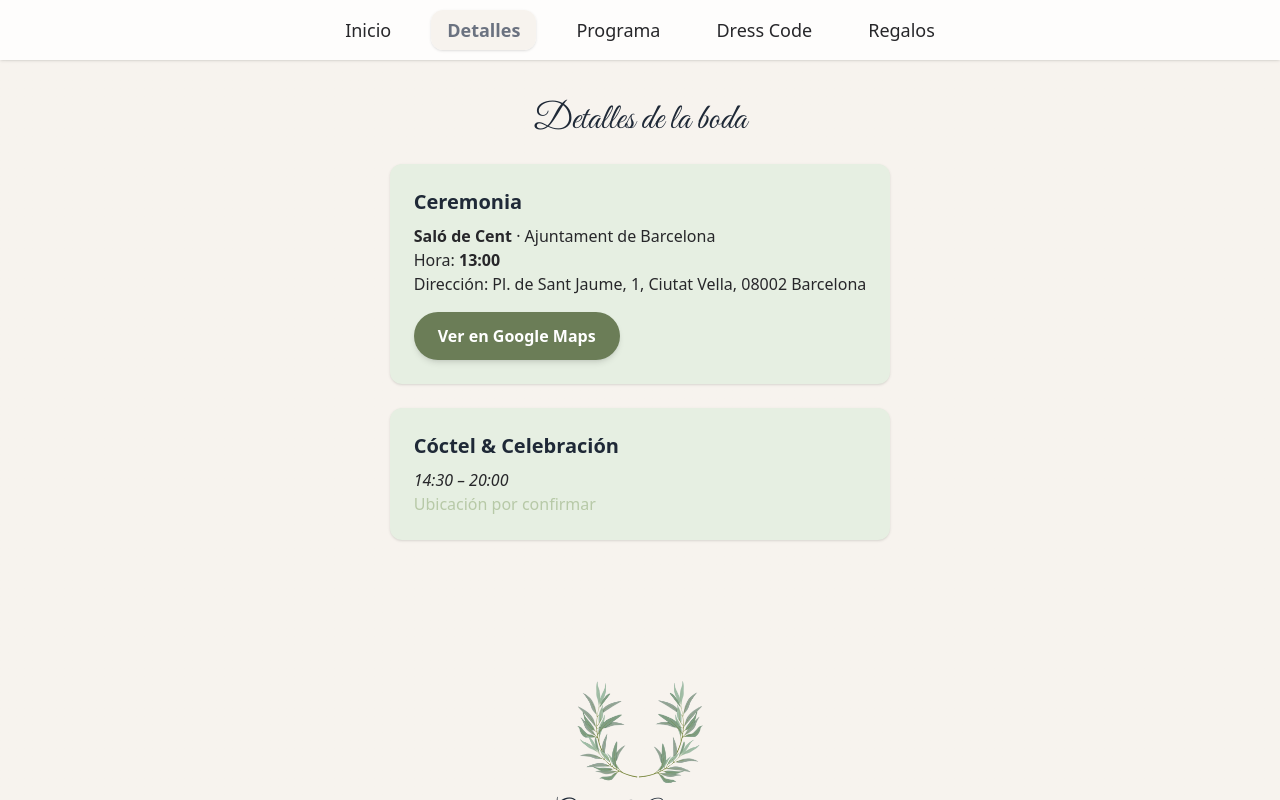
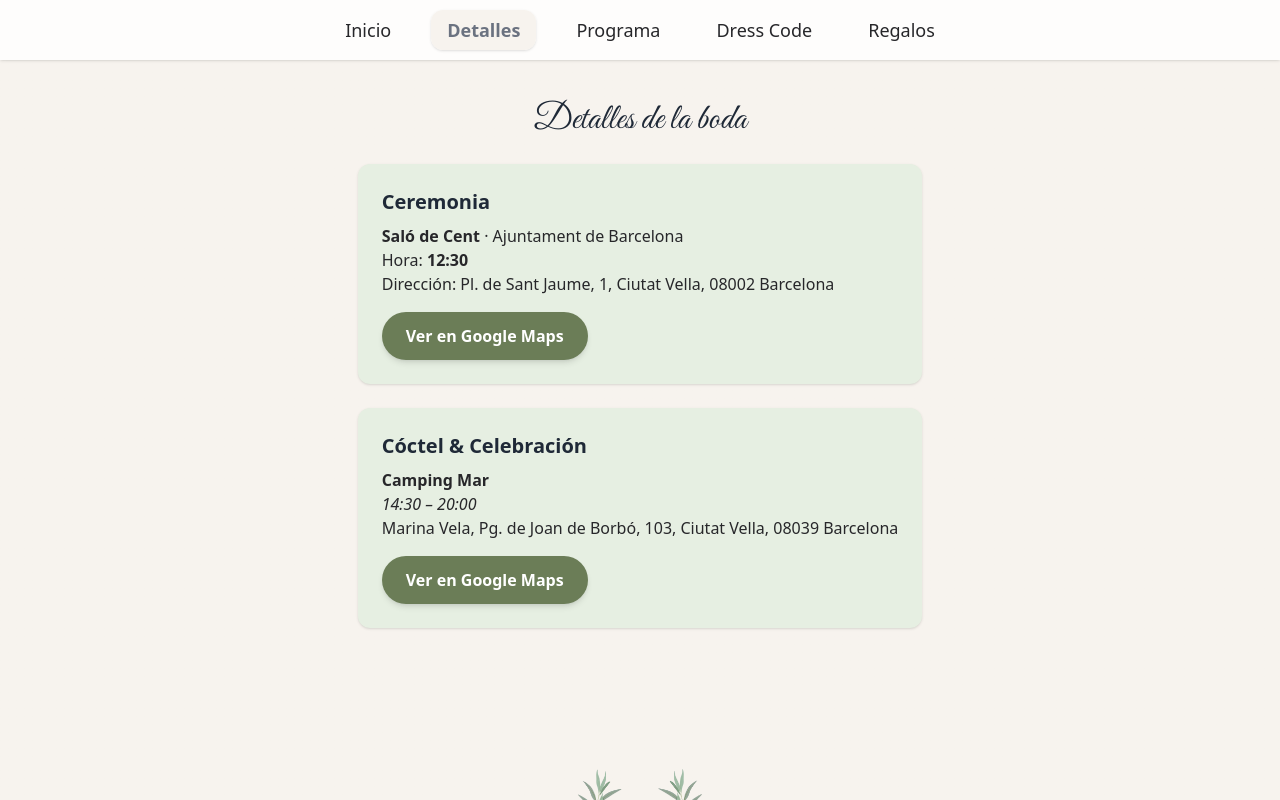
Before and after one commit to EdgarIvanEspinoza/carlayalejandro, a Next.js app: page /detalles in a window 1280 px wide. Shown: the top 800 px of the page. Built offline with nearby package versions, Linux system fonts and the light colour scheme.

Commit message:
feat: update wedding details and improve layout consistency across multiple pages

```diff
--- a/app/detalles/page.tsx
+++ b/app/detalles/page.tsx
@@ -8,14 +8,16 @@ export default function Detalles() {
         <div className="bg-[#e6efe2] rounded-xl p-6 shadow-sm mb-6">
           <h3 className="text-xl font-semibold mb-2 text-[#1f2937]">Ceremonia</h3>
           <p><strong>Saló de Cent</strong> · Ajuntament de Barcelona</p>
-          <p>Hora: <strong>13:00</strong></p>
+          <p>Hora: <strong>12:30</strong></p>
           <p>Dirección: Pl. de Sant Jaume, 1, Ciutat Vella, 08002 Barcelona</p>
           <a className="inline-block bg-[#6b7d57] text-white font-inter font-semibold rounded-full px-6 py-3 border-none cursor-pointer transition-colors duration-200 shadow-md text-base hover:bg-[#d4af37] hover:text-white mt-4" target="_blank" rel="noopener" href="https://maps.app.goo.gl/MUdjkZ6XKtUzWWr6A">Ver en Google Maps</a>
         </div>
         <div className="bg-[#e6efe2] rounded-xl p-6 shadow-sm mb-6">
           <h3 className="text-xl font-semibold mb-2 text-[#1f2937]">Cóctel & Celebración</h3>
+          <p><strong>Camping Mar</strong></p>
           <p><em>14:30 – 20:00</em></p>
-          <p><span className="text-[#b7c9a7]">Ubicación por confirmar</span></p>
+          <p>Marina Vela, Pg. de Joan de Borbó, 103, Ciutat Vella, 08039 Barcelona</p>
+          <a className="inline-block bg-[#6b7d57] text-white font-inter font-semibold rounded-full px-6 py-3 border-none cursor-pointer transition-colors duration-200 shadow-md text-base hover:bg-[#d4af37] hover:text-white mt-4" target="_blank" rel="noopener" href="https://maps.app.goo.gl/X2GGEVsiiSMC5KCz7">Ver en Google Maps</a>
         </div>
       </section>
     </WeddingLayout>
--- a/app/dresscode/page.tsx
+++ b/app/dresscode/page.tsx
@@ -4,10 +4,13 @@ export default function DressCode() {
   return (
     <WeddingLayout>
       <section className="animate-fade-in">
-        <h2 className="section-title">Dress Code</h2>
+        <h2 className="text-3xl md:text-4xl font-greatvibes text-[#1f2937] mb-6 text-center">Dress Code</h2>
         <p className="text-lg">
-          Elegante y cómodo. Paleta sugerida: tonos <strong>hueso</strong> y{' '}
-          <strong>verde olivo</strong>. Añade tu toque personal y siéntete parte de la celebración.
+          Elegante pero relajado <p>
+
+          </p>
+Nos gustaría que todos vinieran arreglados, con traje o vestido, pero sin necesidad de corbata.
+Calzado cómodo será bienvenido, pero no deportivo… (a menos que tus zapatillas sean parte del baile de la noche 😉)
         </p>
       </section>
     </WeddingLayout>
--- a/app/page.tsx
+++ b/app/page.tsx
@@ -8,8 +8,9 @@ export default function Home() {
         <h1 className="text-center text-4xl md:text-6xl font-greatvibes text-[#1f2937] mb-4 tracking-wide font-normal">
           Carla & Alejandro
         </h1>
-        <p className="text-xl mb-4">
-          13 de diciembre de 2025
+        <p className="text-xl mb-4 text-center">
+          13 de diciembre de 2025 <br />
+          12:30hs Ajuntament de Barcelona
           <br />
           <a
             href="https://maps.app.goo.gl/MUdjkZ6XKtUzWWr6A"
--- a/app/programa/page.tsx
+++ b/app/programa/page.tsx
@@ -4,7 +4,7 @@ export default function Programa() {
   return (
     <WeddingLayout>
       <section className="animate-fade-in">
-        <h2 className="section-title">Programa</h2>
+        <h2 className="text-3xl md:text-4xl font-greatvibes text-[#1f2937] mb-6 text-center">Programa</h2>
         <ul className="timeline list-disc pl-6">
           <li><span className="font-semibold">12:30</span> Llegada de invitados</li>
           <li><span className="font-semibold">13:00</span> Ceremonia civil en Saló de Cent</li>
--- a/app/regalos/page.tsx
+++ b/app/regalos/page.tsx
@@ -4,7 +4,7 @@ export default function Regalos() {
   return (
     <WeddingLayout>
       <section className="animate-fade-in">
-        <h2 className="section-title">Regalos</h2>
+        <h2 className="text-3xl md:text-4xl font-greatvibes text-[#1f2937] mb-6 text-center">Regalos</h2>
         {/* <p>Vuestra presencia es el mejor regalo. Si aun así queréis tener un detalle, podéis usar este IBAN o Bizum.</p>
         <div className="gift-box">
           <div>
```
